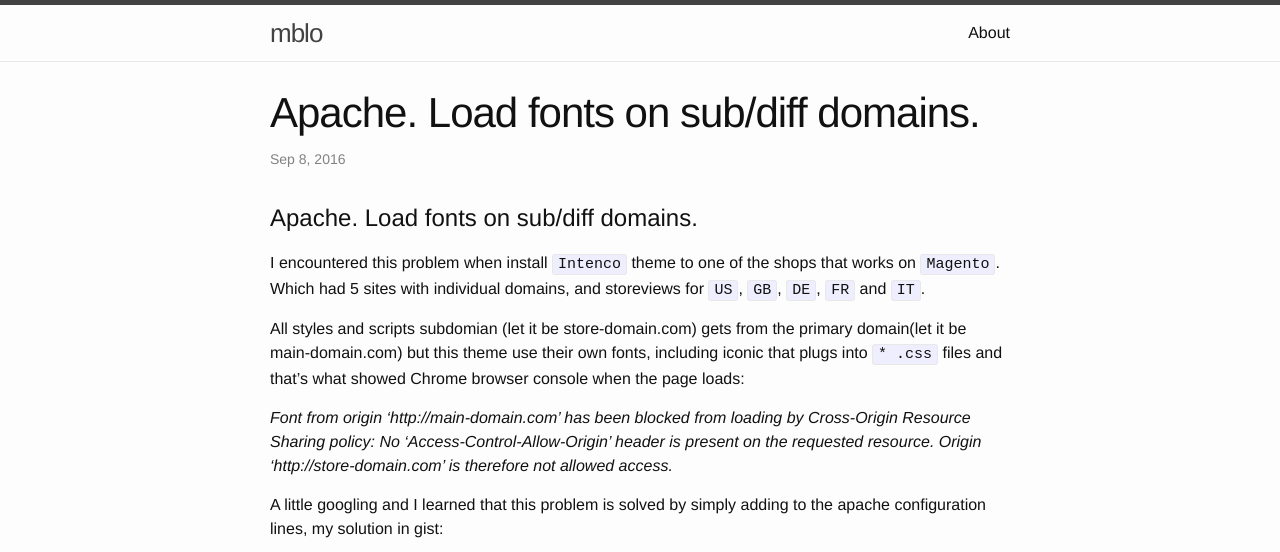
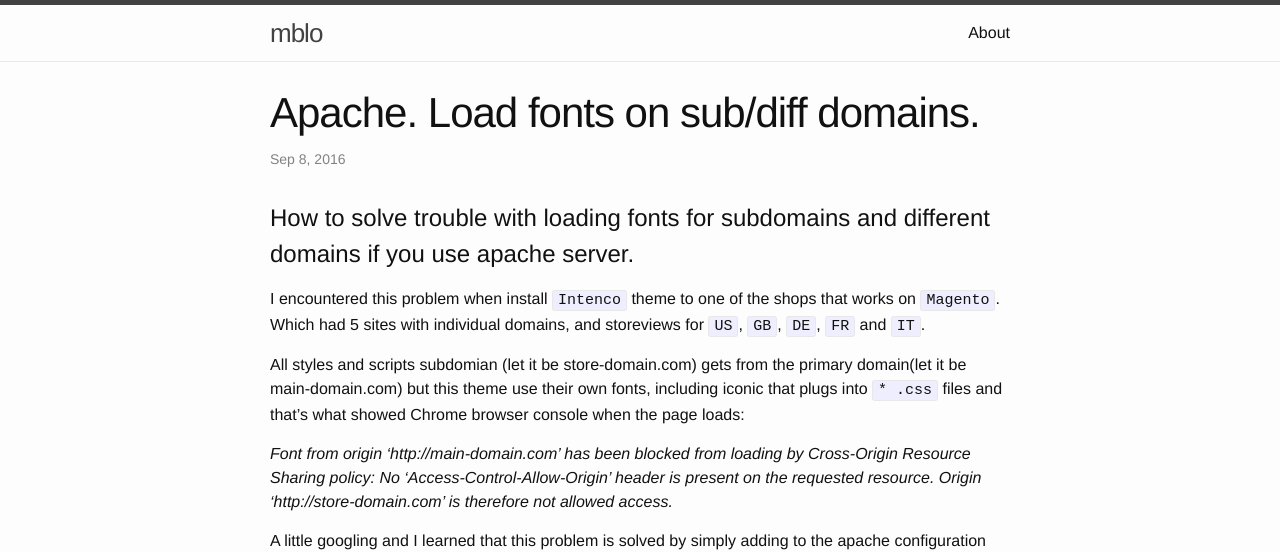
Before and after one commit to evgv/evgv.github.io, a Jekyll site: the page built from _posts/2016-09-08-apache-load-fonts-on-subdomains.markdown, in a window 1280 px wide, cut to the strip 0-552 px from the top of the page. Built offline with Jekyll 4.4.1, drawn with Linux system fonts in a browser that asks for light colours; comment, search, counter and statistics services are not loaded.

Commit message:
Update 2016-09-08-apache-load-fonts-on-subdomains.markdown

```diff
--- a/_posts/2016-09-08-apache-load-fonts-on-subdomains.markdown
+++ b/_posts/2016-09-08-apache-load-fonts-on-subdomains.markdown
@@ -4,7 +4,7 @@ title:  "Apache. Load fonts on sub/diff domains."
 date:   2016-09-08
 categories: [apache, htaccess, fonts, cross-domain]
 ---
-# Apache. Load fonts on sub/diff domains.
+# How to solve trouble with loading fonts for subdomains and different domains if you use apache server.
 
 I encountered this problem when install `Intenco` theme to one of the shops that works on `Magento`.
 Which had 5 sites with individual domains, and storeviews for `US`, `GB`, `DE`, `FR` and `IT`.
```
